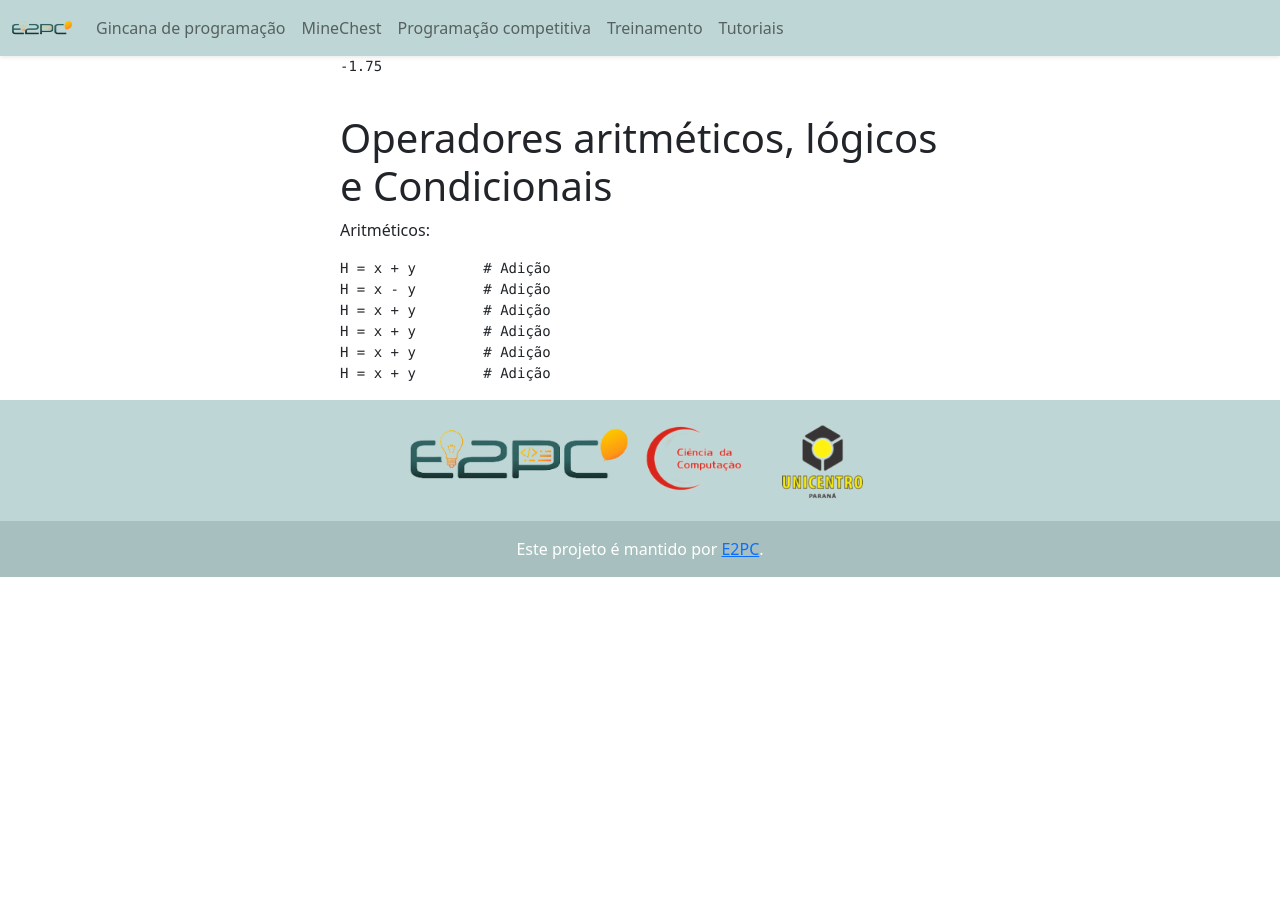
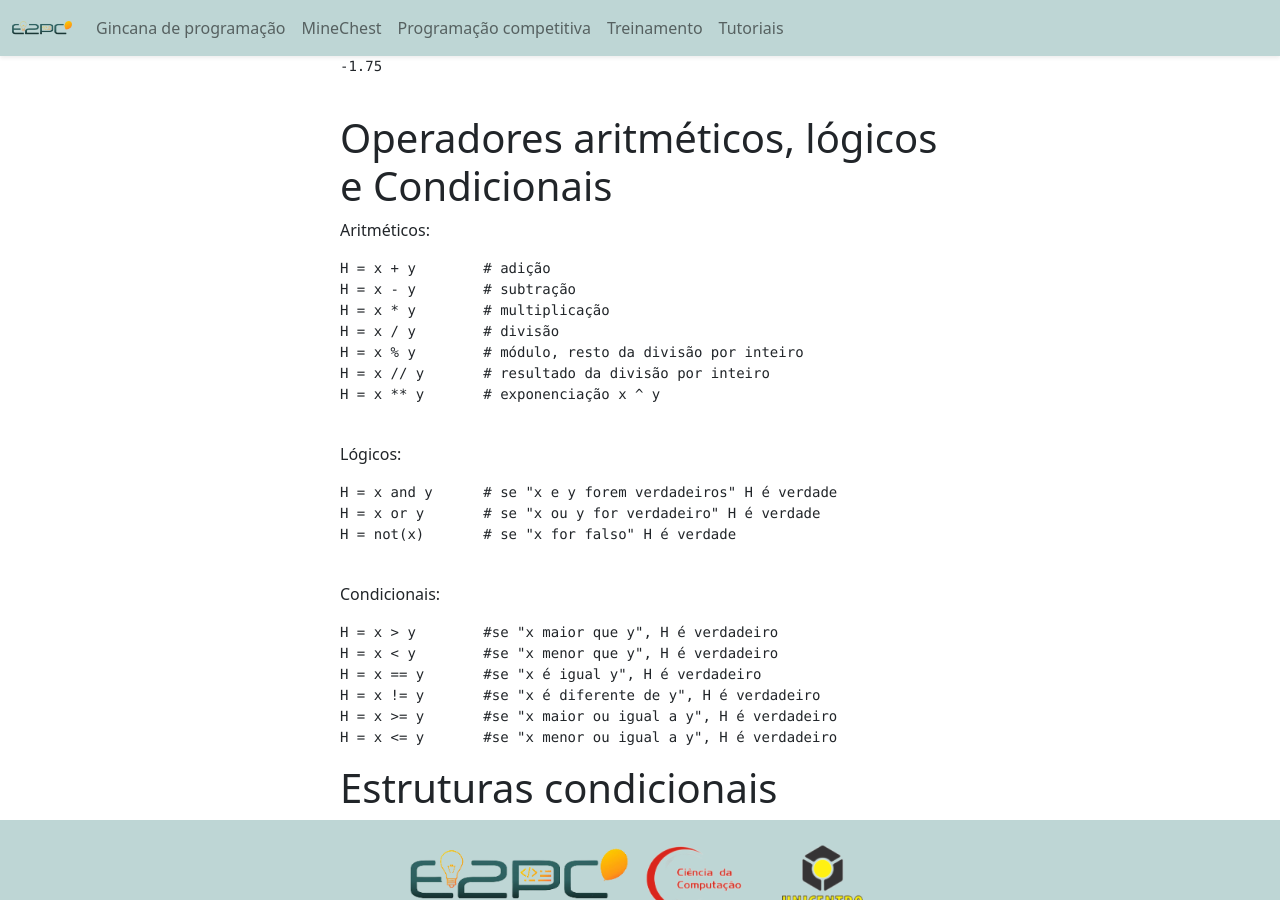
Before and after one commit to E2PC/ProjectPage, a Jekyll site: the page built from tutoriais/python.md, in a window 1280 px wide and 900 px high, scrolled down 2039 px. Built offline with Jekyll 4.4.1, drawn with Linux system fonts in a browser that asks for light colours; nearby versions of some CDN libraries; before the commit the page ends 2616 px from its top, so only the background shows below that.

Commit message:
Update python.md with logical and conditional operators
Added logical and conditional operators sections with examples.

````diff
--- a/tutoriais/python.md
+++ b/tutoriais/python.md
@@ -129,10 +129,32 @@ saída:
 
 Aritméticos:
 ```
-H = x + y        # Adição
-H = x - y        # Adição
-H = x + y        # Adição
-H = x + y        # Adição
-H = x + y        # Adição
-H = x + y        # Adição
+H = x + y        # adição
+H = x - y        # subtração
+H = x * y        # multiplicação
+H = x / y        # divisão
+H = x % y        # módulo, resto da divisão por inteiro
+H = x // y       # resultado da divisão por inteiro
+H = x ** y       # exponenciação x ^ y
+
 ```
+
+Lógicos:
+```
+H = x and y      # se "x e y forem verdadeiros" H é verdade
+H = x or y       # se "x ou y for verdadeiro" H é verdade
+H = not(x)       # se "x for falso" H é verdade
+
+```
+
+Condicionais:
+```
+H = x > y        #se "x maior que y", H é verdadeiro
+H = x < y        #se "x menor que y", H é verdadeiro
+H = x == y       #se "x é igual y", H é verdadeiro
+H = x != y       #se "x é diferente de y", H é verdadeiro
+H = x >= y       #se "x maior ou igual a y", H é verdadeiro
+H = x <= y       #se "x menor ou igual a y", H é verdadeiro
+```
+
+# Estruturas condicionais
````
